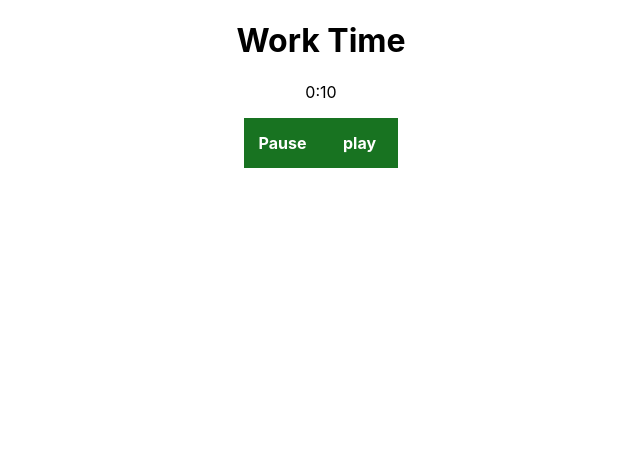
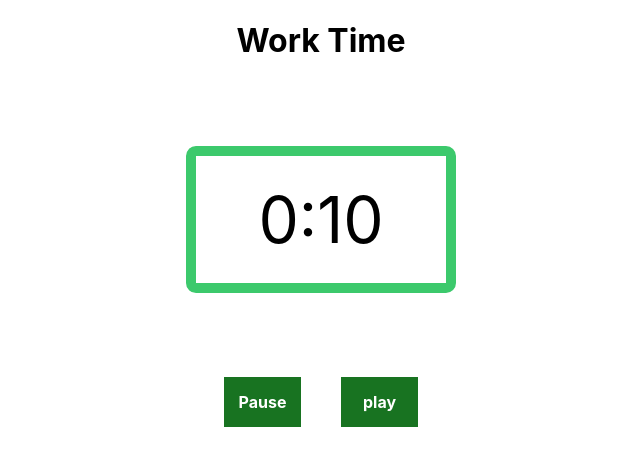
Before and after one commit to LurieK/pomedoro, a React (Create React App) app: page / in a window 1280 px wide. Shown: the top 466 px of the page, without its empty margins (319-959 px from the left). Built offline with nearby package versions, Linux system fonts and the light colour scheme.

Commit message:
add timer component and styling

```diff
--- a/src/App.css
+++ b/src/App.css
@@ -11,7 +11,42 @@
   border: none;
   width: 77px;
   height: 50px;
+  margin: 20px;
 
 
 
 }
+
+.timer-blue,
+.timer-green{
+  display: flex;
+  justify-content: center;
+  align-items: center;
+  flex-flow: column;
+}
+
+.timer-text{
+
+  font-family: 'Inter';
+  font-size: 4rem;
+  align-self: center;
+  text-align: center;
+}
+
+.timer-green p {
+background-color: white;
+border: 10px solid #3CC96C;
+border-radius: 10px;
+width: 200px;
+padding: 25px;
+
+}
+
+.timer-blue p{
+  background-color: white;
+  border: 10px solid #2F40DB;
+  border-radius: 10px;
+  width: 200px;
+  padding: 25px;
+
+}
--- a/src/timer.js
+++ b/src/timer.js
@@ -2,9 +2,11 @@
 const Timer=(props)=>{
 
 return (
-    <div className='timer'>
+    <div className={props.working? 'timer-green': 'timer-blue'}>
       <h1>{props.working ? 'Work Time' : 'Break Time'}</h1>
-      <p>{Math.floor(props.countDown / 60)}:{String(props.countDown % 60).padStart(2, '0')}</p>
+      <div className='timer-text'>
+        <p>{Math.floor(props.countDown / 60)}:{String(props.countDown % 60).padStart(2, '0')}</p>
+     </div>
     </div>
 )
 
```
